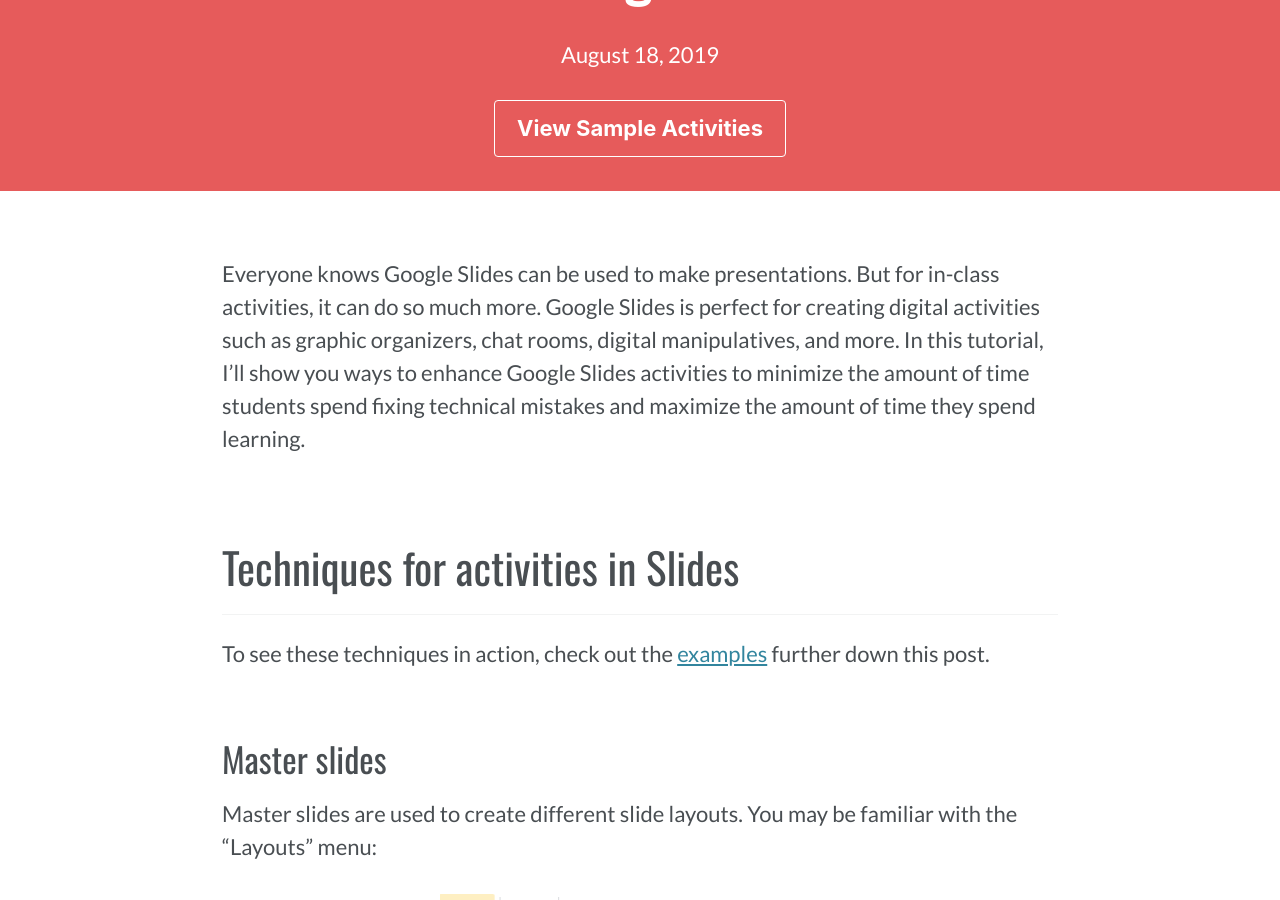
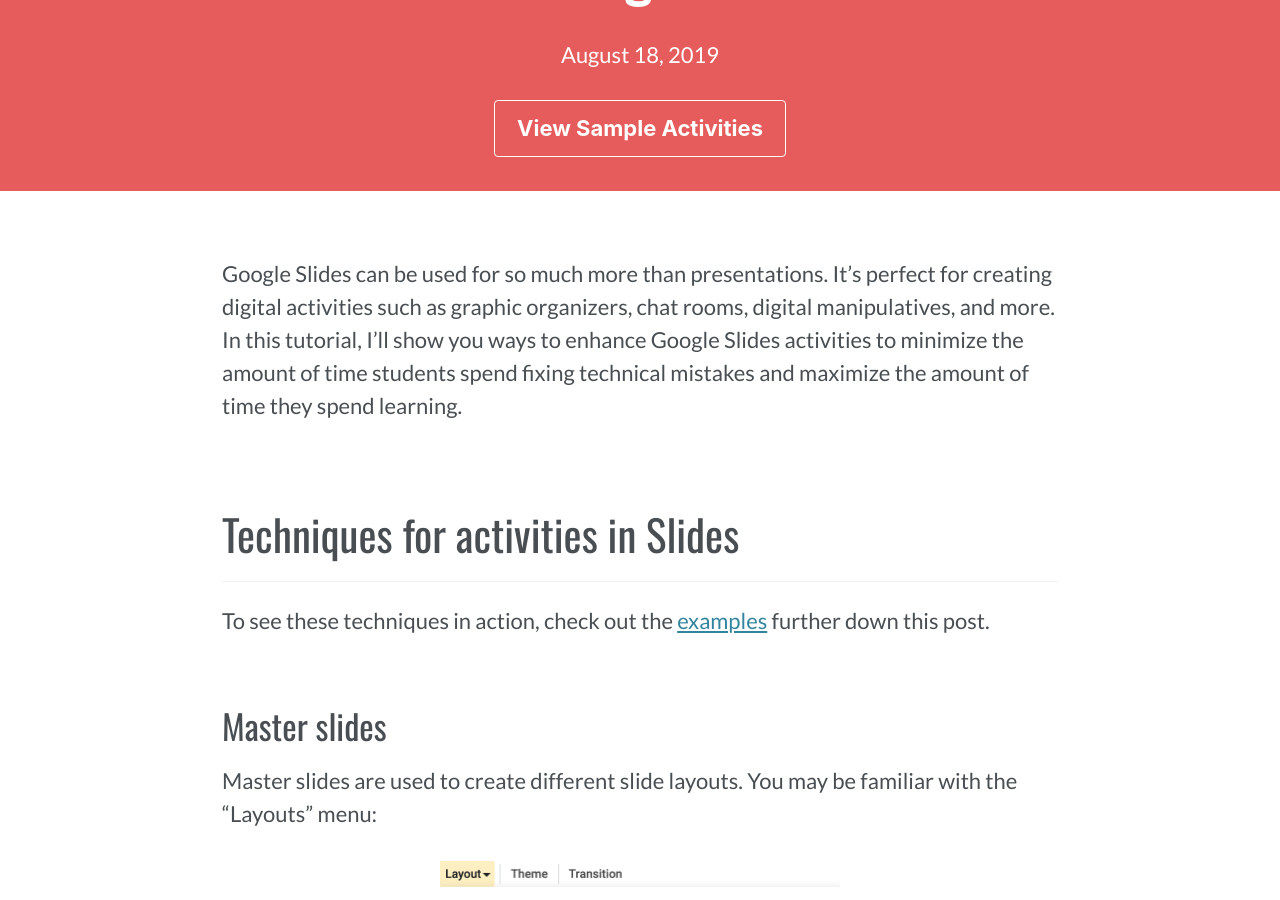
Before and after one commit to zakkolar/io.zak, a Jekyll site: the page built from _posts/2019-08-18-sliding-new-activities-into-google-slides.md, in a window 1280 px wide and 900 px high, scrolled down 341 px. Built offline with Jekyll 4.4.1, drawn with Linux system fonts in a browser that asks for light colours; cached includes are drawn as plain includes; nearby versions of some CDN libraries; comment, search, counter and statistics services are not loaded; a style sheet for code colours, icons or effects is not loaded.

Commit message:
updated intro

```diff
--- a/_posts/2019-08-18-sliding-new-activities-into-google-slides.md
+++ b/_posts/2019-08-18-sliding-new-activities-into-google-slides.md
@@ -17,7 +17,7 @@
   - "Google Slides"
 ---
 
-Everyone knows Google Slides can be used to make presentations. But for in-class activities, it can do so much more. Google Slides is perfect for creating digital activities such as graphic organizers, chat rooms, digital manipulatives, and more. In this tutorial, I'll show you ways to enhance Google Slides activities to minimize the amount of time students spend fixing technical mistakes and maximize the amount of time they spend learning.
+Google Slides can be used for so much more than presentations. It's perfect for creating digital activities such as graphic organizers, chat rooms, digital manipulatives, and more. In this tutorial, I'll show you ways to enhance Google Slides activities to minimize the amount of time students spend fixing technical mistakes and maximize the amount of time they spend learning.
 
 ## Techniques for activities in Slides
 
```
